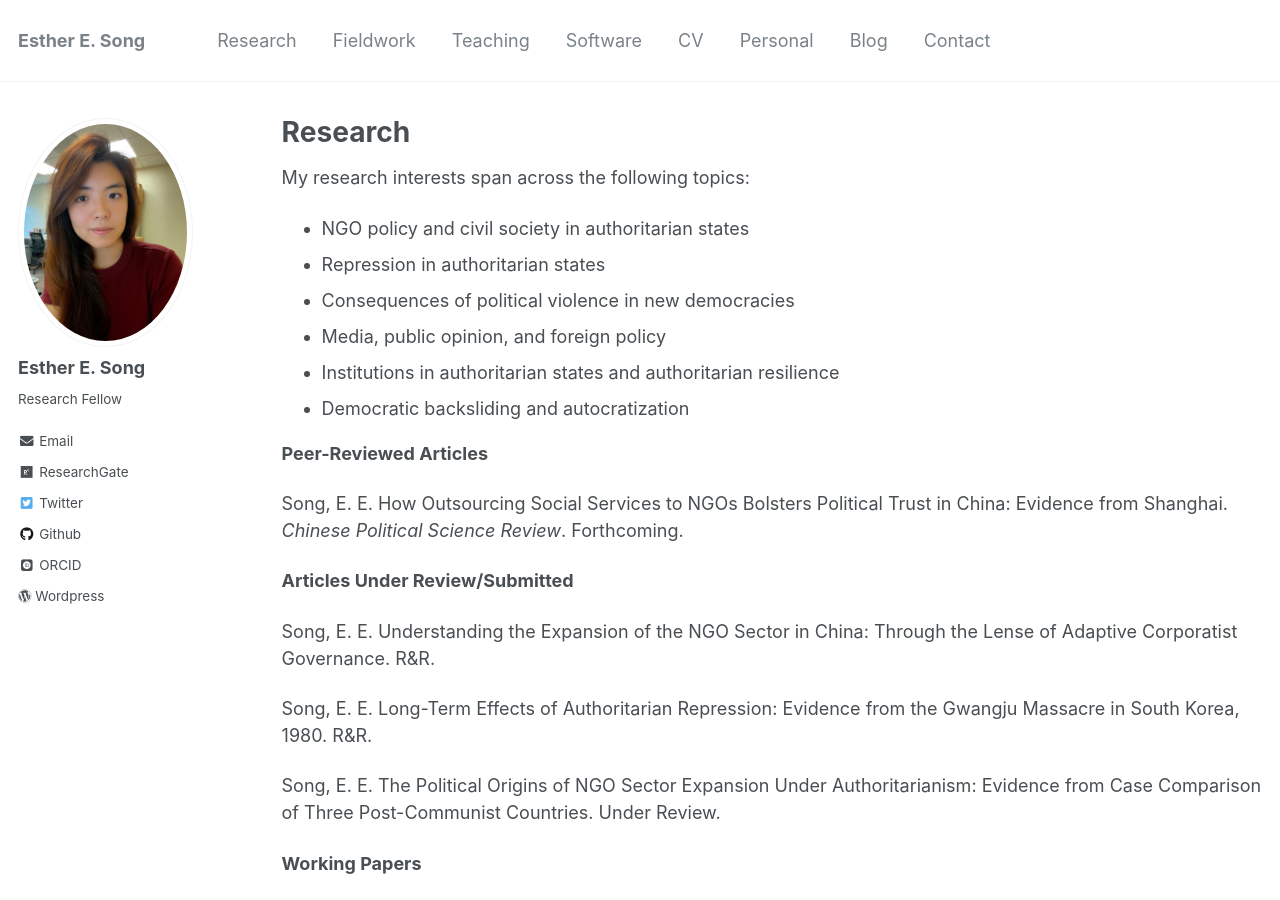
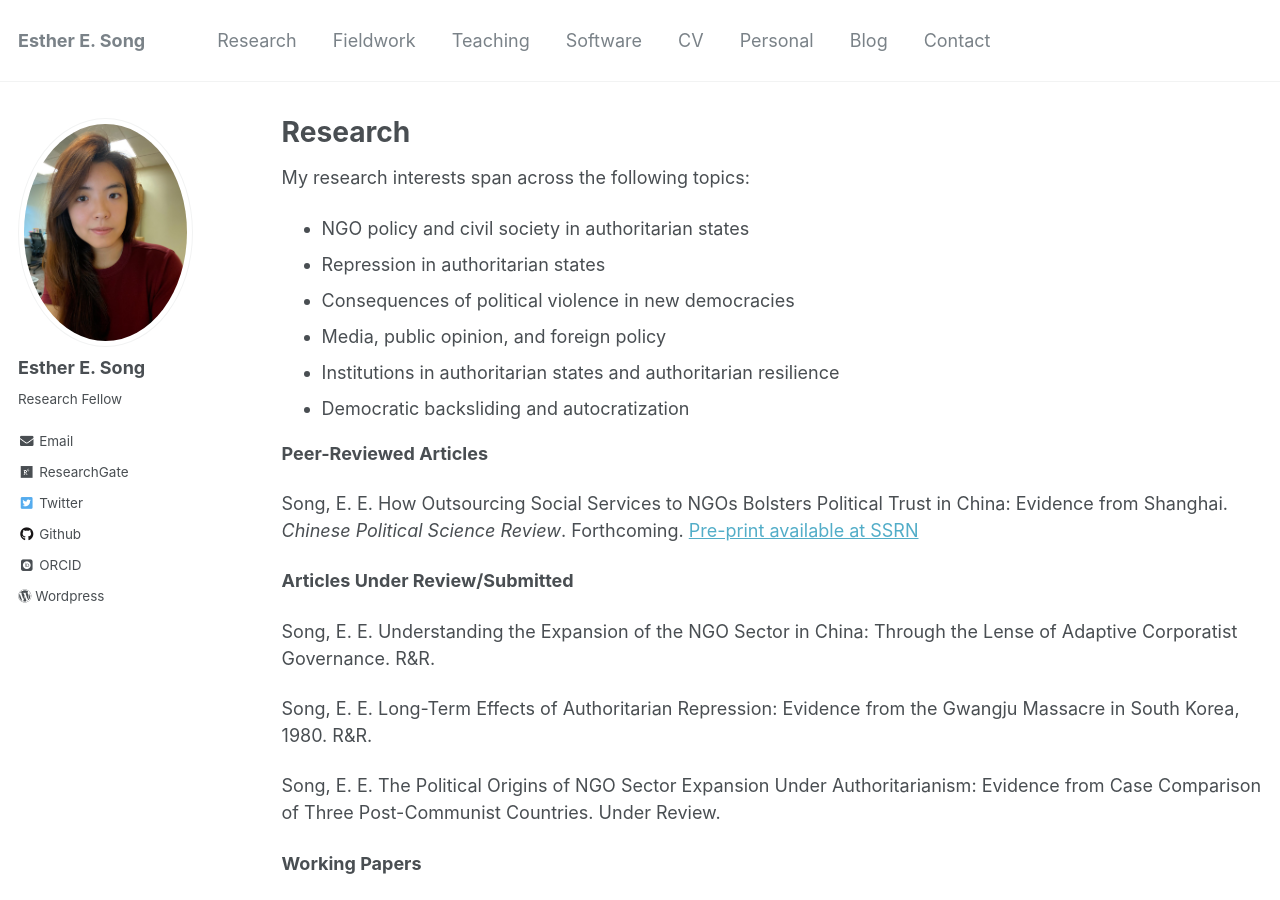
Before and after one commit to ehsong/ehsong.github.io, a Jekyll site: the page built from _pages/research.md, in a window 1280 px wide and 900 px high. Built offline with Jekyll 4.4.1, drawn with Linux system fonts in a browser that asks for light colours; some web fonts are replaced.

Commit message:
Update research.md

```diff
--- a/_pages/research.md
+++ b/_pages/research.md
@@ -18,7 +18,7 @@ My research interests span across the following topics:
 
 **Peer-Reviewed Articles**
 
-Song, E. E. How Outsourcing Social Services to NGOs Bolsters Political Trust in China: Evidence from Shanghai. *Chinese Political Science Review*. Forthcoming.
+Song, E. E. How Outsourcing Social Services to NGOs Bolsters Political Trust in China: Evidence from Shanghai. *Chinese Political Science Review*. Forthcoming. [Pre-print available at SSRN](https://papers.ssrn.com/sol3/papers.cfm?abstract_id=3991317)
 
 **Articles Under Review/Submitted**
 
```
